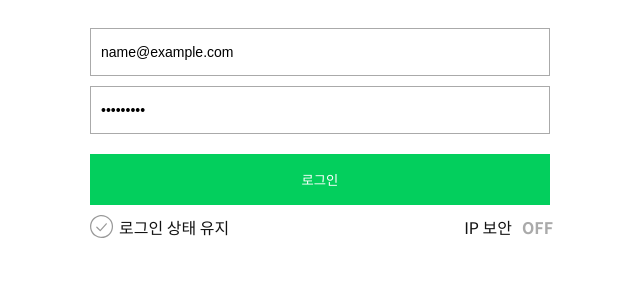
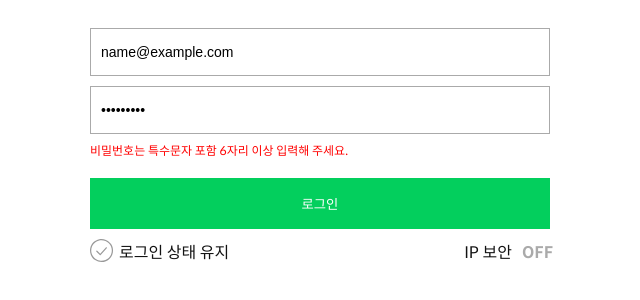
Before and after one commit to Samuel-0930/js-homework, a plain HTML site: page mission01/naver_login/index.html in a window 1280 px wide. Both pictures are taken after typing "name@example.com", "Sample123" into the empty fields and a click on the button "로그인". Shown: the part 166-466 px from the top of the page, without its empty margins (320-960 px from the left). Drawn offline with Linux system fonts and the light colour scheme.

Commit message:
[complete] mission 2

```diff
--- a/mission01/naver_login/js/main.js
+++ b/mission01/naver_login/js/main.js
@@ -1,7 +1,5 @@
 const emailInput = document.querySelector('.user-email-input');
-const emailErrorMessage = document.querySelector('.user-email .error-message');
 const pwInput = document.querySelector('.user-password-input');
-const pwErrorMessage = document.querySelector('.user-password .error-message');
 const form = document.querySelector('.login-form');
 
 const user = {
@@ -9,16 +7,11 @@ const user = {
 	pw: 'spdlqj123!@',
 };
 
-//1. 정규표현식을 사용한 validation
-emailInput.addEventListener('keypress', validation);
-pwInput.addEventListener('keypress', validation);
-
-//2. 로그인 버튼을 클릭시 조건처리
-form.addEventListener('submit', (event) => {
-	event.preventDefault();
-	login(emailInput.value, pwInput.value);
-});
-
+/**
+ * & mail validation function
+ * @param {*} text
+ * @returns
+ */
 function emailReg(text) {
 	const re =
 		/^(([^<>()\[\]\\.,;:\s@"]+(\.[^<>()\[\]\\.,;:\s@"]+)*)|(".+"))@((\[[0-9]{1,3}\.[0-9]{1,3}\.[0-9]{1,3}\.[0-9]{1,3}\])|(([a-zA-Z\-0-9]+\.)+[a-zA-Z]{2,}))$/;
@@ -26,14 +19,36 @@ function emailReg(text) {
 	return re.test(String(text).toLowerCase());
 }
 
+// [function] password validation function
+/**
+ *
+ * @param {*} text
+ * @returns
+ */
 function pwReg(text) {
 	const re = /^(?=.*[a-zA-Z])(?=.*[0-9])(?=.*[!@#$%^*+=-]).{6,16}$/;
 	return re.test(String(text).toLowerCase());
 }
 
+// [function] check if it is email or password
+/**
+ *
+ * @param {*} target
+ * @returns
+ */
+function emailOrPassword(target) {
+	if (target === emailInput) return true;
+	else return false;
+}
+
+// [function] control error message
+/**
+ *
+ * @param {*} event
+ */
 function validation(event) {
 	const value = event.target.value;
-	if (event.target === emailInput) {
+	if (emailOrPassword(event.target)) {
 		emailReg(value)
 			? emailInput.classList.remove('is--invalid')
 			: emailInput.classList.add('is--invalid');
@@ -44,12 +59,25 @@ function validation(event) {
 	}
 }
 
+// [function] move page location
+/**
+ *
+ * @param {*} email
+ * @param {*} pw
+ */
 function login(email, pw) {
 	compare(email, pw)
 		? (window.location.href = 'welcome.html')
 		: console.log('잘 못 입력하셨습니다!!');
 }
 
+// [function] check if it is exact same id and password
+/**
+ *
+ * @param {*} id
+ * @param {*} pw
+ * @returns
+ */
 function compare(id, pw) {
 	if (id === user.id && pw === user.pw) {
 		return true;
@@ -57,3 +85,13 @@ function compare(id, pw) {
 		return false;
 	}
 }
+
+//1. 정규표현식을 사용한 validation
+emailInput.addEventListener('input', validation);
+pwInput.addEventListener('input', validation);
+
+//2. 로그인 버튼을 클릭시 조건처리
+form.addEventListener('submit', (event) => {
+	event.preventDefault();
+	login(emailInput.value, pwInput.value);
+});
--- a/mission02/client/css/style.css
+++ b/mission02/client/css/style.css
@@ -9,6 +9,8 @@ body {
 	background: linear-gradient(to bottom, #ff6a00, #720400);
 	height: 100vh;
 	display: flex;
+	justify-content: center;
+	align-items: center;
 }
 
 .swiper {
--- a/mission02/client/js/main.js
+++ b/mission02/client/js/main.js
@@ -15,7 +15,6 @@ const nickName = document.querySelector('.nickName');
 
 function handleClick(e) {
 	const li = e.target.closest('li');
-	console.log(li);
 
 	if (!li) return;
 
```
